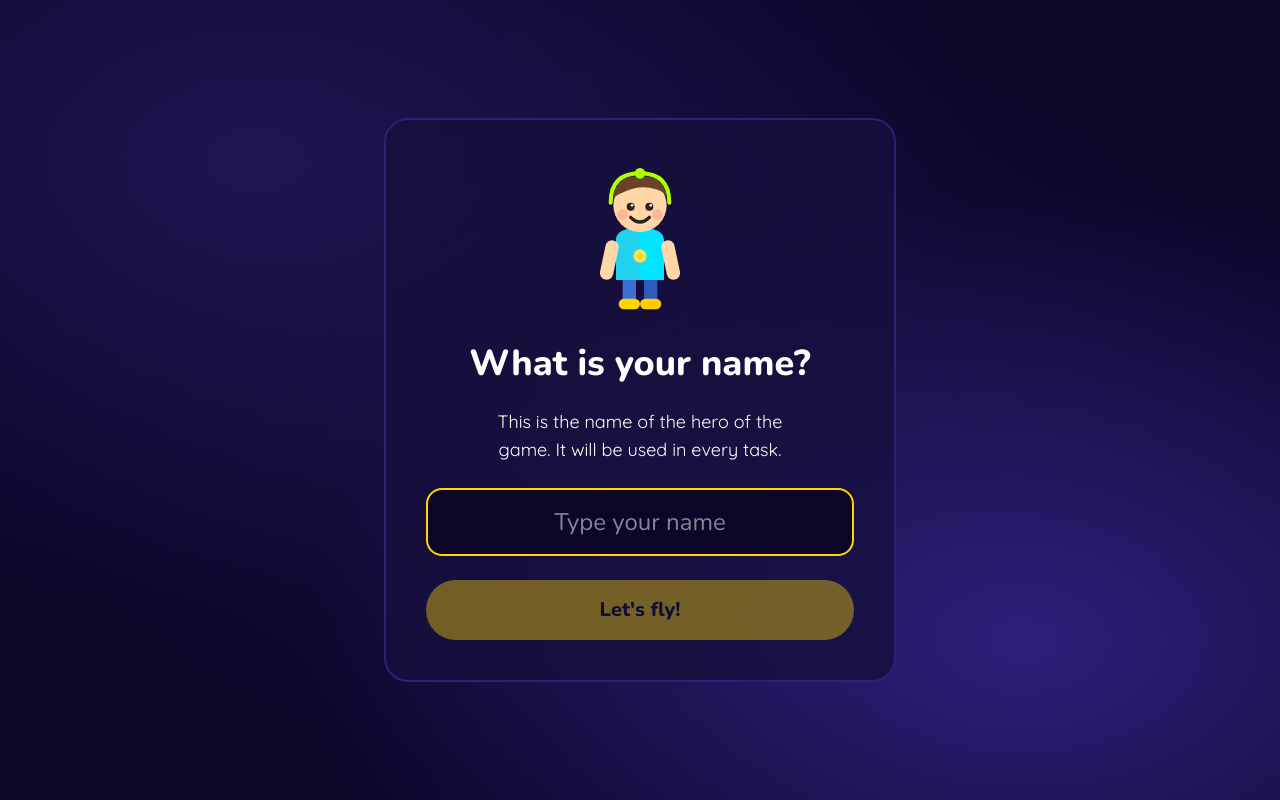
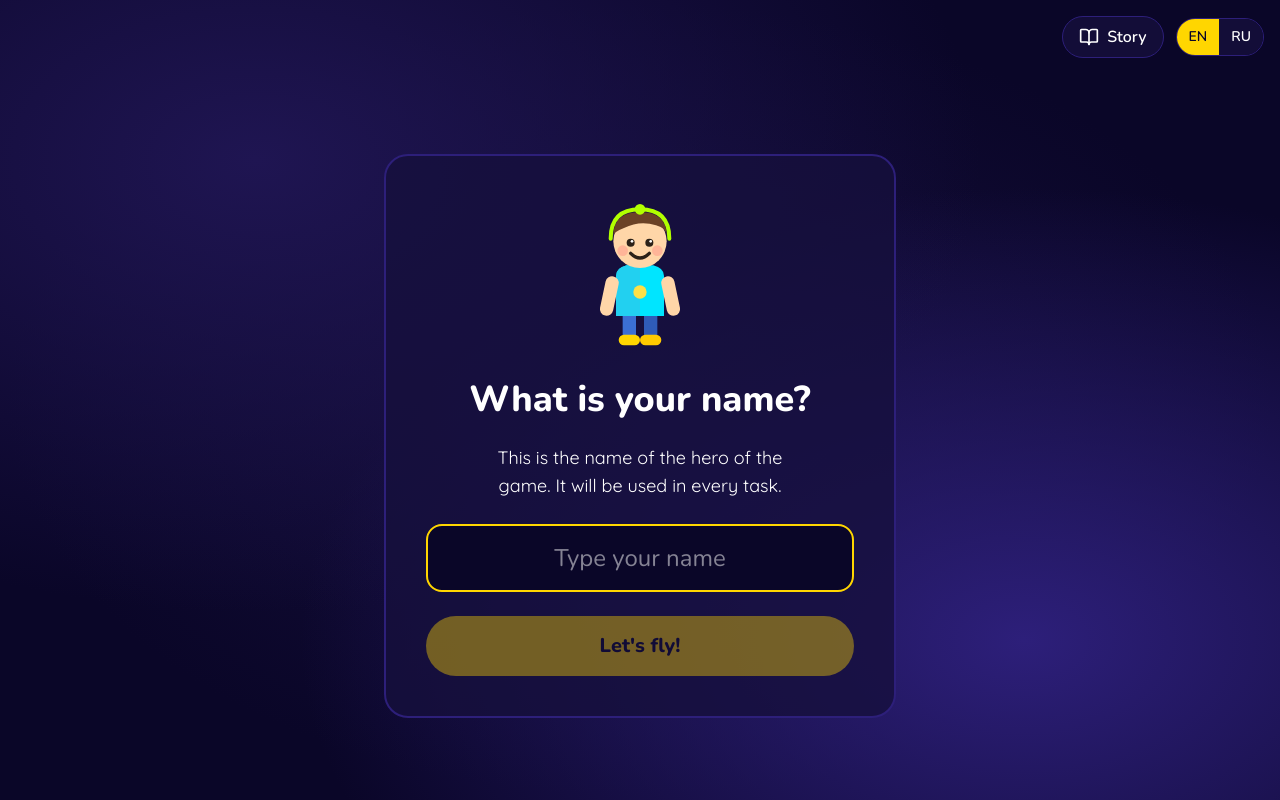
Before and after one commit to Nelenik/codenaut_v1, a Next.js app: page / in a window 1280 px wide. Built offline with nearby package versions, Linux system fonts and the light colour scheme.

Commit message:
Put language switch and story link in layout for every screen

```diff
--- a/src/app/layout.tsx
+++ b/src/app/layout.tsx
@@ -1,6 +1,7 @@
 import type { Metadata } from 'next';
 import './globals.css';
 import I18nProvider from '@/components/I18nProvider';
+import AppHeader from '@/components/AppHeader';
 
 export const metadata: Metadata = {
   title: 'Round Ball — Learn CSS',
@@ -23,7 +24,10 @@ export default function RootLayout({
         />
       </head>
       <body className="min-h-screen space-bg font-body">
-        <I18nProvider>{children}</I18nProvider>
+        <I18nProvider>
+          <AppHeader />
+          {children}
+        </I18nProvider>
       </body>
     </html>
   );
--- a/src/app/story/page.tsx
+++ b/src/app/story/page.tsx
@@ -14,7 +14,7 @@ export default function StoryPage() {
   }, []);
 
   return (
-    <main className="min-h-screen flex flex-col items-center justify-center p-6">
+    <main className="min-h-screen flex flex-col items-center justify-center p-6 pt-24">
       <article className="w-full max-w-2xl bg-space-800/80 border border-space-600 rounded-3xl p-8 md:p-10">
         <h1 className="font-display text-3xl md:text-4xl font-extrabold text-planet-yellow mb-6">
           {t('story.title')}
--- /dev/null
+++ b/src/components/AppHeader.tsx
@@ -0,0 +1,53 @@
+'use client';
+
+import Link from 'next/link';
+import { BookOpen } from 'lucide-react';
+import { useTranslation } from 'react-i18next';
+import { setLanguage } from '@/lib/progress';
+import { useProgress } from '@/lib/useProgress';
+
+/**
+ * The PRD puts the language switch on every screen and the story reachable
+ * from the map. Both live in the layout rather than in each screen, so a new
+ * screen cannot forget them.
+ */
+export default function AppHeader() {
+  const { t, i18n } = useTranslation();
+  const { progress, refresh } = useProgress();
+
+  const switchLang = (lang: 'en' | 'ru') => {
+    i18n.changeLanguage(lang);
+    setLanguage(lang);
+    refresh();
+  };
+
+  return (
+    <div className="fixed top-4 right-4 z-30 flex items-center gap-3">
+      <Link
+        href="/story"
+        className="flex items-center gap-2 px-4 py-2 rounded-full bg-space-800/80 hover:bg-space-700 transition-colors border border-space-600 text-white font-display font-semibold"
+        aria-label={t('map.bookButton')}
+      >
+        <BookOpen className="w-5 h-5" />
+        <span className="hidden sm:inline">{t('map.bookButton')}</span>
+      </Link>
+
+      <div className="flex rounded-full overflow-hidden border border-space-600">
+        {(['en', 'ru'] as const).map((lang) => (
+          <button
+            key={lang}
+            onClick={() => switchLang(lang)}
+            className={`px-3 py-2 font-display font-semibold text-sm transition-colors ${
+              progress.lang === lang
+                ? 'bg-planet-yellow text-space-900'
+                : 'bg-space-800/80 text-space-200 hover:bg-space-700'
+            }`}
+            aria-pressed={progress.lang === lang}
+          >
+            {lang === 'en' ? 'EN' : 'RU'}
+          </button>
+        ))}
+      </div>
+    </div>
+  );
+}
--- a/src/components/LevelList.tsx
+++ b/src/components/LevelList.tsx
@@ -43,7 +43,7 @@ export default function LevelList({ worldId }: { worldId: string }) {
 
   return (
     <main className="min-h-screen flex flex-col p-6 max-w-3xl mx-auto">
-      <header className="flex items-center gap-4 mb-8">
+      <header className="flex items-center gap-4 mb-8 pr-40">
         <Link
           href="/"
           className="flex items-center gap-2 px-4 py-2 rounded-full bg-space-800/80 hover:bg-space-700 transition-colors border border-space-600 text-white font-display font-semibold"
--- a/src/components/MapScreen.tsx
+++ b/src/components/MapScreen.tsx
@@ -1,10 +1,7 @@
 'use client';
 
-import { useState } from 'react';
 import { useTranslation } from 'react-i18next';
-import { BookOpen } from 'lucide-react';
 import Link from 'next/link';
-import { setLanguage } from '@/lib/progress';
 import { useProgress } from '@/lib/useProgress';
 
 type World = {
@@ -21,48 +18,15 @@ const WORLDS: World[] = [
 ];
 
 export default function MapScreen() {
-  const { t, i18n } = useTranslation();
-  const { progress, refresh } = useProgress();
-
-  const switchLang = (lang: 'en' | 'ru') => {
-    i18n.changeLanguage(lang);
-    setLanguage(lang);
-    refresh();
-  };
+  const { t } = useTranslation();
+  const { progress } = useProgress();
 
   return (
     <main className="relative min-h-screen flex flex-col">
-      <header className="flex items-start justify-between gap-4 p-6 z-10">
+      <header className="flex items-start justify-between gap-4 p-6 pr-44 z-10">
         <h1 className="font-display text-3xl md:text-4xl font-extrabold text-white drop-shadow-lg">
           {t('map.title')}
         </h1>
-
-        <div className="flex items-center gap-3">
-          <Link
-            href="/story"
-            className="flex items-center gap-2 px-4 py-2 rounded-full bg-space-800/80 hover:bg-space-700 transition-colors border border-space-600 text-white font-display font-semibold"
-          >
-            <BookOpen className="w-5 h-5" />
-            <span className="hidden sm:inline">{t('map.bookButton')}</span>
-          </Link>
-
-          <div className="flex rounded-full overflow-hidden border border-space-600">
-            {(['en', 'ru'] as const).map((lang) => (
-              <button
-                key={lang}
-                onClick={() => switchLang(lang)}
-                className={`px-3 py-2 font-display font-semibold text-sm transition-colors ${
-progress.lang === lang
-                    ? 'bg-planet-yellow text-space-900'
-                    : 'bg-space-800/80 text-space-200 hover:bg-space-700'
-                }`}
-                aria-pressed={progress?.lang === lang}
-              >
-                {lang === 'en' ? 'EN' : 'RU'}
-              </button>
-            ))}
-          </div>
-        </div>
       </header>
 
       <div className="flex-1 flex flex-col items-center justify-center px-6 pb-12">
--- a/src/components/NameEntry.tsx
+++ b/src/components/NameEntry.tsx
@@ -17,7 +17,7 @@ export default function NameEntry({ onDone }: { onDone: () => void }) {
   };
 
   return (
-    <main className="min-h-screen flex items-center justify-center p-6">
+    <main className="min-h-screen flex items-center justify-center p-6 pt-24">
       <form
         onSubmit={submit}
         className="w-full max-w-lg bg-space-800/80 border-2 border-space-600 rounded-3xl p-8 md:p-10 flex flex-col items-center gap-6"
```
